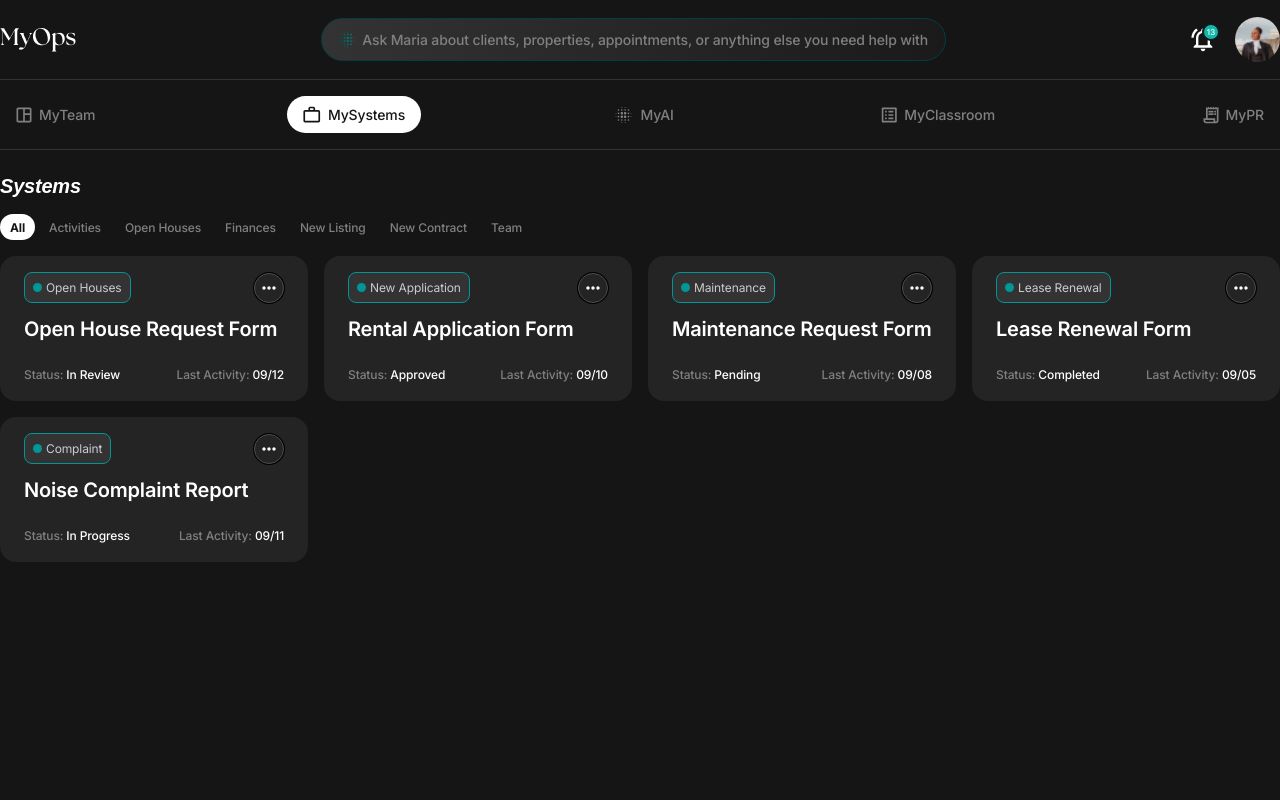
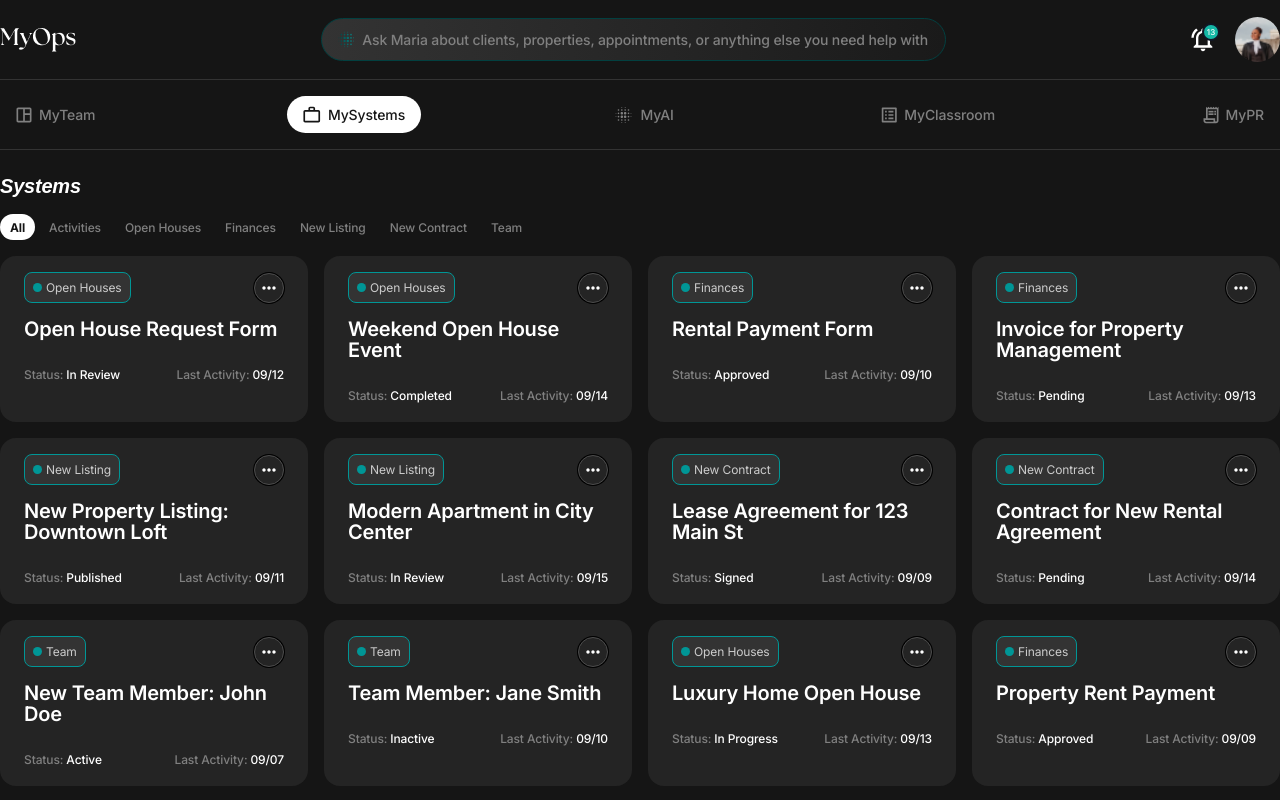
Before and after one commit to Webgenius0/atomana-react, a React (Vite) app: page /my-systems in a window 1280 px wide. Shown: the top 800 px of the page. Built offline with nearby package versions, Linux system fonts and the light colour scheme; a web font is replaced by a local one.

Commit message:
completed data fetching according to the tabs

```diff
--- /dev/null
+++ b/public/my_systems_all.json
@@ -0,0 +1,212 @@
+[
+  {
+    "id": "A123",
+    "type": "Open Houses",
+    "status": "In Review",
+    "lastActivity": "09/12",
+    "title": "Open House Request Form"
+  },
+  {
+    "id": "A124",
+    "type": "Open Houses",
+    "status": "Completed",
+    "lastActivity": "09/14",
+    "title": "Weekend Open House Event"
+  },
+  {
+    "id": "B321",
+    "type": "Finances",
+    "status": "Approved",
+    "lastActivity": "09/10",
+    "title": "Rental Payment Form"
+  },
+  {
+    "id": "B322",
+    "type": "Finances",
+    "status": "Pending",
+    "lastActivity": "09/13",
+    "title": "Invoice for Property Management"
+  },
+  {
+    "id": "C455",
+    "type": "New Listing",
+    "status": "Published",
+    "lastActivity": "09/11",
+    "title": "New Property Listing: Downtown Loft"
+  },
+  {
+    "id": "C456",
+    "type": "New Listing",
+    "status": "In Review",
+    "lastActivity": "09/15",
+    "title": "Modern Apartment in City Center"
+  },
+  {
+    "id": "D789",
+    "type": "New Contract",
+    "status": "Signed",
+    "lastActivity": "09/09",
+    "title": "Lease Agreement for 123 Main St"
+  },
+  {
+    "id": "D790",
+    "type": "New Contract",
+    "status": "Pending",
+    "lastActivity": "09/14",
+    "title": "Contract for New Rental Agreement"
+  },
+  {
+    "id": "E987",
+    "type": "Team",
+    "status": "Active",
+    "lastActivity": "09/07",
+    "title": "New Team Member: John Doe"
+  },
+  {
+    "id": "E988",
+    "type": "Team",
+    "status": "Inactive",
+    "lastActivity": "09/10",
+    "title": "Team Member: Jane Smith"
+  },
+  {
+    "id": "A125",
+    "type": "Open Houses",
+    "status": "In Progress",
+    "lastActivity": "09/13",
+    "title": "Luxury Home Open House"
+  },
+  {
+    "id": "B323",
+    "type": "Finances",
+    "status": "Approved",
+    "lastActivity": "09/09",
+    "title": "Property Rent Payment"
+  },
+  {
+    "id": "C457",
+    "type": "New Listing",
+    "status": "Published",
+    "lastActivity": "09/06",
+    "title": "New Listing: Cozy Cottage"
+  },
+  {
+    "id": "D791",
+    "type": "New Contract",
+    "status": "Completed",
+    "lastActivity": "09/11",
+    "title": "Signed Contract for Residential Property"
+  },
+  {
+    "id": "E989",
+    "type": "Team",
+    "status": "Active",
+    "lastActivity": "09/08",
+    "title": "Team Member: Alex Martin"
+  },
+  {
+    "id": "A126",
+    "type": "Open Houses",
+    "status": "Scheduled",
+    "lastActivity": "09/14",
+    "title": "Weekend Property Open House"
+  },
+  {
+    "id": "B324",
+    "type": "Finances",
+    "status": "Pending",
+    "lastActivity": "09/15",
+    "title": "Monthly Property Maintenance Fee"
+  },
+  {
+    "id": "C458",
+    "type": "New Listing",
+    "status": "In Review",
+    "lastActivity": "09/12",
+    "title": "Urban Penthouse Listing"
+  },
+  {
+    "id": "D792",
+    "type": "New Contract",
+    "status": "In Progress",
+    "lastActivity": "09/13",
+    "title": "New Contract for Lease"
+  },
+  {
+    "id": "E990",
+    "type": "Team",
+    "status": "Inactive",
+    "lastActivity": "09/09",
+    "title": "Team Member: Samantha Lee"
+  },
+  {
+    "id": "A127",
+    "type": "Open Houses",
+    "status": "Completed",
+    "lastActivity": "09/11",
+    "title": "Luxury Home Viewing"
+  },
+  {
+    "id": "B325",
+    "type": "Finances",
+    "status": "Approved",
+    "lastActivity": "09/08",
+    "title": "Utility Payment for Property"
+  },
+  {
+    "id": "C459",
+    "type": "New Listing",
+    "status": "Published",
+    "lastActivity": "09/10",
+    "title": "New Beachfront Property Listing"
+  },
+  {
+    "id": "D793",
+    "type": "New Contract",
+    "status": "Pending",
+    "lastActivity": "09/12",
+    "title": "Pending Rental Contract"
+  },
+  {
+    "id": "E991",
+    "type": "Team",
+    "status": "Active",
+    "lastActivity": "09/14",
+    "title": "New Team Addition: Mark Roberts"
+  },
+  {
+    "id": "A128",
+    "type": "Open Houses",
+    "status": "In Review",
+    "lastActivity": "09/15",
+    "title": "Open House at Historic Property"
+  },
+  {
+    "id": "B326",
+    "type": "Finances",
+    "status": "Pending",
+    "lastActivity": "09/13",
+    "title": "Outstanding Rent Payment"
+  },
+  {
+    "id": "C460",
+    "type": "New Listing",
+    "status": "In Review",
+    "lastActivity": "09/14",
+    "title": "Cozy Condo Listing"
+  },
+  {
+    "id": "D794",
+    "type": "New Contract",
+    "status": "Completed",
+    "lastActivity": "09/08",
+    "title": "Signed Lease Agreement"
+  },
+  {
+    "id": "E992",
+    "type": "Team",
+    "status": "Active",
+    "lastActivity": "09/15",
+    "title": "Team Member: Sarah Green"
+  }
+]
--- a/public/mysystems.json
+++ /dev/null
@@ -1,37 +0,0 @@
-[
-  {
-    "id": 1,
-    "type": "Open Houses",
-    "status": "In Review",
-    "lastActivity": "09/12",
-    "title": "Open House Request Form"
-  },
-  {
-    "id": 2,
-    "type": "New Application",
-    "status": "Approved",
-    "lastActivity": "09/10",
-    "title": "Rental Application Form"
-  },
-  {
-    "id": 3,
-    "type": "Maintenance",
-    "status": "Pending",
-    "lastActivity": "09/08",
-    "title": "Maintenance Request Form"
-  },
-  {
-    "id": 4,
-    "type": "Lease Renewal",
-    "status": "Completed",
-    "lastActivity": "09/05",
-    "title": "Lease Renewal Form"
-  },
-  {
-    "id": 5,
-    "type": "Complaint",
-    "status": "In Progress",
-    "lastActivity": "09/11",
-    "title": "Noise Complaint Report"
-  }
-]
--- /dev/null
+++ b/src/hooks/useGetSystemsData.js
@@ -0,0 +1,22 @@
+// hooks/useSystemsData.js
+import { useQuery } from "@tanstack/react-query";
+import { useAxios } from "@/hooks/useAxios";
+
+export const useGetSystemsData = (type) => {
+  const axios = useAxios();
+
+  const { data, isLoading, isError, error } = useQuery({
+    queryKey: ["systemsData", type],
+    queryFn: async () => {
+      const response = await axios.get("/my_systems_all.json");
+      return response.data;
+    },
+  });
+
+  // Filter data by the type,
+  const filteredData = type
+    ? data?.filter((item) => item?.type.toLowerCase() === type.toLowerCase())
+    : data;
+
+  return { data: filteredData, isLoading, isError, error };
+};
--- a/src/pages/Activities.jsx
+++ b/src/pages/Activities.jsx
@@ -1,7 +1,7 @@
 import React from "react";
 
 const Activities = () => {
-  return <div>My System Activities</div>;
+  return <div>Activities</div>;
 };
 
 export default Activities;
--- a/src/pages/Finances.jsx
+++ b/src/pages/Finances.jsx
@@ -1,7 +1,19 @@
-import React from "react";
+import DataCard from "@/components/DataCard";
+import { useGetSystemsData } from "@/hooks/useGetSystemsData";
 
 const Finances = () => {
-  return <div>Finances</div>;
+  const { data, isLoading, isError, error } = useGetSystemsData("finances");
+
+  if (isLoading) return <div>Loading...</div>;
+  if (isError) return <div>Error: {error.message}</div>;
+
+  return (
+    <div className="grid sm:grid-cols-2 md:grid-cols-3 lg:grid-cols-4 gap-4 pb-5">
+      {data?.map((item) => (
+        <DataCard key={item?.id} data={item} />
+      ))}
+    </div>
+  );
 };
 
 export default Finances;
--- a/src/pages/MySystems.jsx
+++ b/src/pages/MySystems.jsx
@@ -1,23 +1,7 @@
 import DataCard from "@/components/DataCard";
-import { useAxios } from "@/hooks/useAxios";
-import { useQuery } from "@tanstack/react-query";
-import React, { useState } from "react";
-import { useLocation } from "react-router-dom";
-
+import { useGetSystemsData } from "@/hooks/useGetSystemsData";
 const MySystems = () => {
-  const axios = useAxios();
-
-  const location = useLocation();
-
-  const { data, isLoading, isError, error } = useQuery({
-    queryKey: ["data"],
-    queryFn: async () => {
-      const response = await axios.get("/mysystems.json");
-      return response.data;
-    },
-  });
-
-  console.log(data);
+  const { data, isLoading, isError, error } = useGetSystemsData();
 
   if (isLoading) return <div>Loading...</div>;
   if (isError) return <div>Error: {error.message}</div>;
--- a/src/pages/NewContract.jsx
+++ b/src/pages/NewContract.jsx
@@ -1,7 +1,19 @@
-import React from "react";
+import DataCard from "@/components/DataCard";
+import { useGetSystemsData } from "@/hooks/useGetSystemsData";
 
 const NewContract = () => {
-  return <div>NewContract</div>;
+  const { data, isLoading, isError, error } = useGetSystemsData("new contract");
+
+  if (isLoading) return <div>Loading...</div>;
+  if (isError) return <div>Error: {error.message}</div>;
+
+  return (
+    <div className="grid sm:grid-cols-2 md:grid-cols-3 lg:grid-cols-4 gap-4 pb-5">
+      {data?.map((item) => (
+        <DataCard key={item?.id} data={item} />
+      ))}
+    </div>
+  );
 };
 
 export default NewContract;
--- a/src/pages/NewListing.jsx
+++ b/src/pages/NewListing.jsx
@@ -1,7 +1,19 @@
-import React from "react";
+import DataCard from "@/components/DataCard";
+import { useGetSystemsData } from "@/hooks/useGetSystemsData";
 
 const NewListing = () => {
-  return <div>NewListing</div>;
+  const { data, isLoading, isError, error } = useGetSystemsData("new listing");
+
+  if (isLoading) return <div>Loading...</div>;
+  if (isError) return <div>Error: {error.message}</div>;
+
+  return (
+    <div className="grid sm:grid-cols-2 md:grid-cols-3 lg:grid-cols-4 gap-4 pb-5">
+      {data?.map((item) => (
+        <DataCard key={item?.id} data={item} />
+      ))}
+    </div>
+  );
 };
 
 export default NewListing;
--- a/src/pages/OpenHouses.jsx
+++ b/src/pages/OpenHouses.jsx
@@ -1,7 +1,19 @@
-import React from "react";
+import DataCard from "@/components/DataCard";
+import { useGetSystemsData } from "@/hooks/useGetSystemsData";
 
 const OpenHouses = () => {
-  return <div>OpenHouses</div>;
+  const { data, isLoading, isError, error } = useGetSystemsData("Open Houses");
+
+  if (isLoading) return <div>Loading...</div>;
+  if (isError) return <div>Error: {error.message}</div>;
+
+  return (
+    <div className="grid sm:grid-cols-2 md:grid-cols-3 lg:grid-cols-4 gap-4 pb-5">
+      {data?.map((item) => (
+        <DataCard key={item?.id} data={item} />
+      ))}
+    </div>
+  );
 };
 
 export default OpenHouses;
--- a/src/pages/Team.jsx
+++ b/src/pages/Team.jsx
@@ -1,7 +1,19 @@
-import React from "react";
+import DataCard from "@/components/DataCard";
+import { useGetSystemsData } from "@/hooks/useGetSystemsData";
 
 const Team = () => {
-  return <div>Team</div>;
+  const { data, isLoading, isError, error } = useGetSystemsData("team");
+
+  if (isLoading) return <div>Loading...</div>;
+  if (isError) return <div>Error: {error.message}</div>;
+
+  return (
+    <div className="grid sm:grid-cols-2 md:grid-cols-3 lg:grid-cols-4 gap-4 pb-5">
+      {data?.map((item) => (
+        <DataCard key={item?.id} data={item} />
+      ))}
+    </div>
+  );
 };
 
 export default Team;
```
Also changed, not shown: src/routes/router.jsx (+6 -6 lines).
